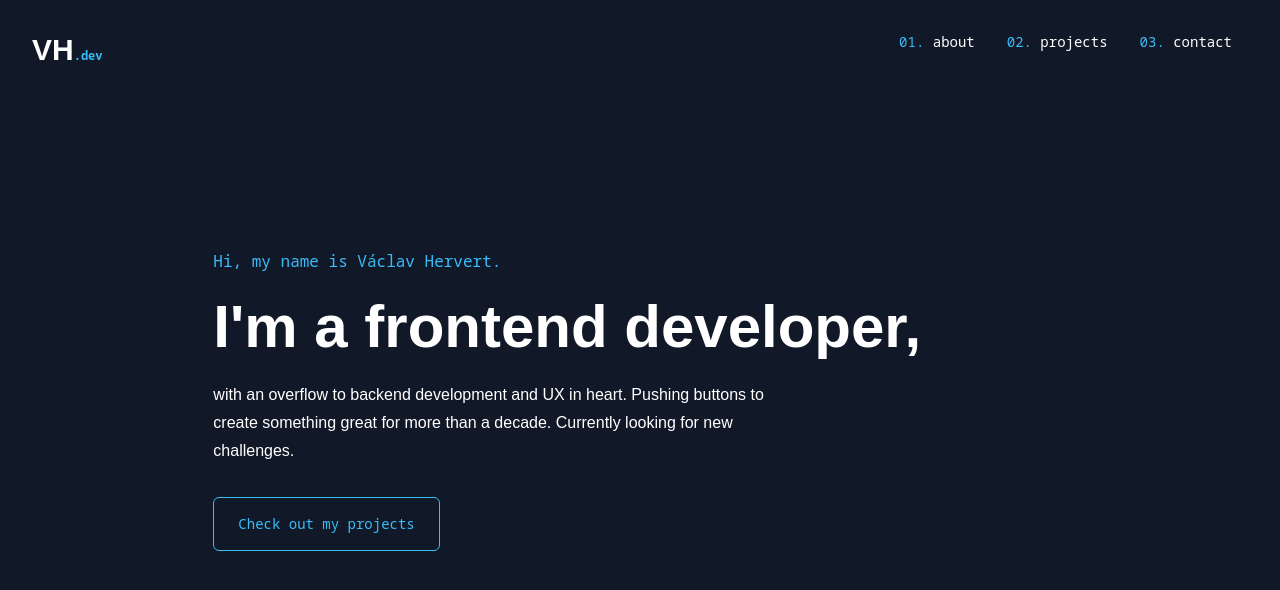
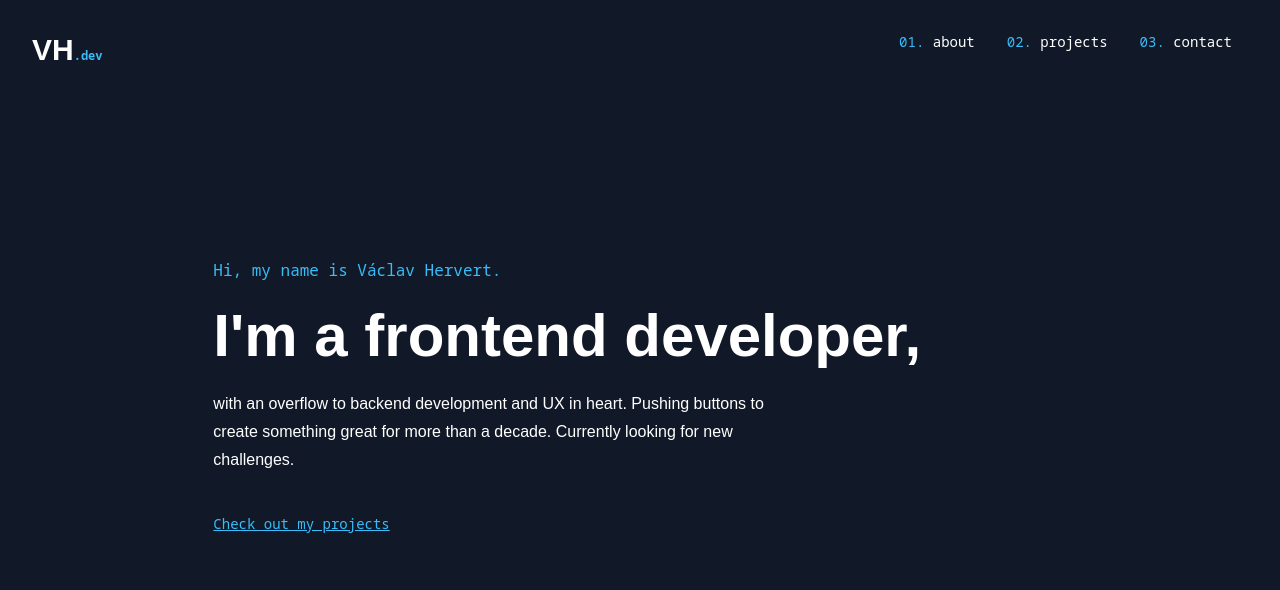
Before and after one commit to vasekhervert/vasekhervert-portfolio, a React (Create React App) app: page / in a window 1280 px wide. Shown: the top 590 px of the page. Built offline with nearby package versions, Linux system fonts and the light colour scheme.

Commit message:
added hover styles

```diff
--- a/src/components/Button.tsx
+++ b/src/components/Button.tsx
@@ -3,11 +3,14 @@ import React from "react";
 type Props = {
   //children: JSX.Element;
   label: string;
+  classes: string;
 };
 
-export default function Button({ label }: Props) {
+export default function Button({ label, classes }: Props) {
   return (
-    <button className="font-mono text-sm border border-sky-400 text-sky-400 rounded-md py-4 px-6 hover:bg-sky-400/25 transition-all hover:ease-in">
+    <button
+      className={`${classes} font-mono text-sm text-sky-400 py-2 hover:pl-1 transition-all underline hover:no-underline`}
+    >
       {label}
     </button>
   );
```
